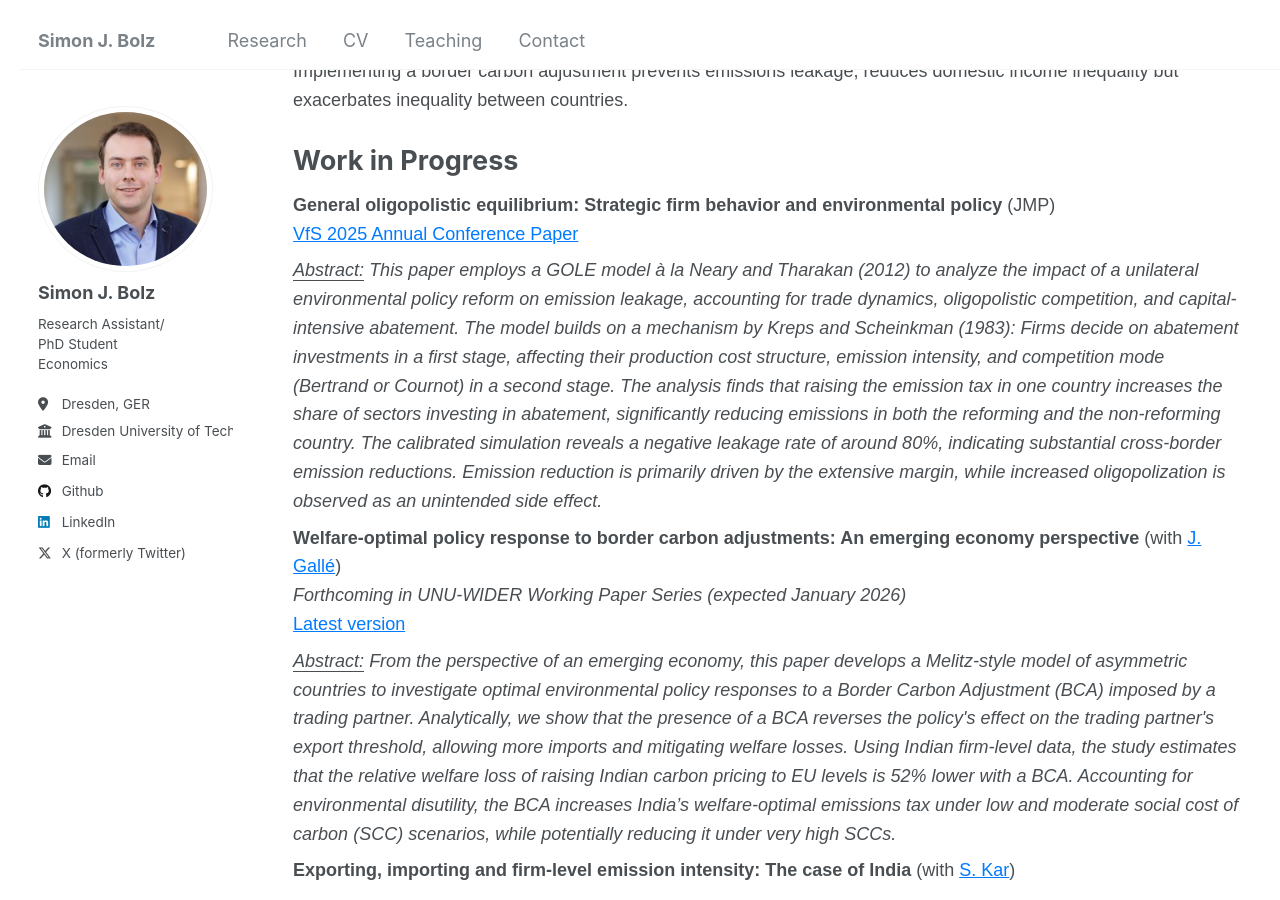
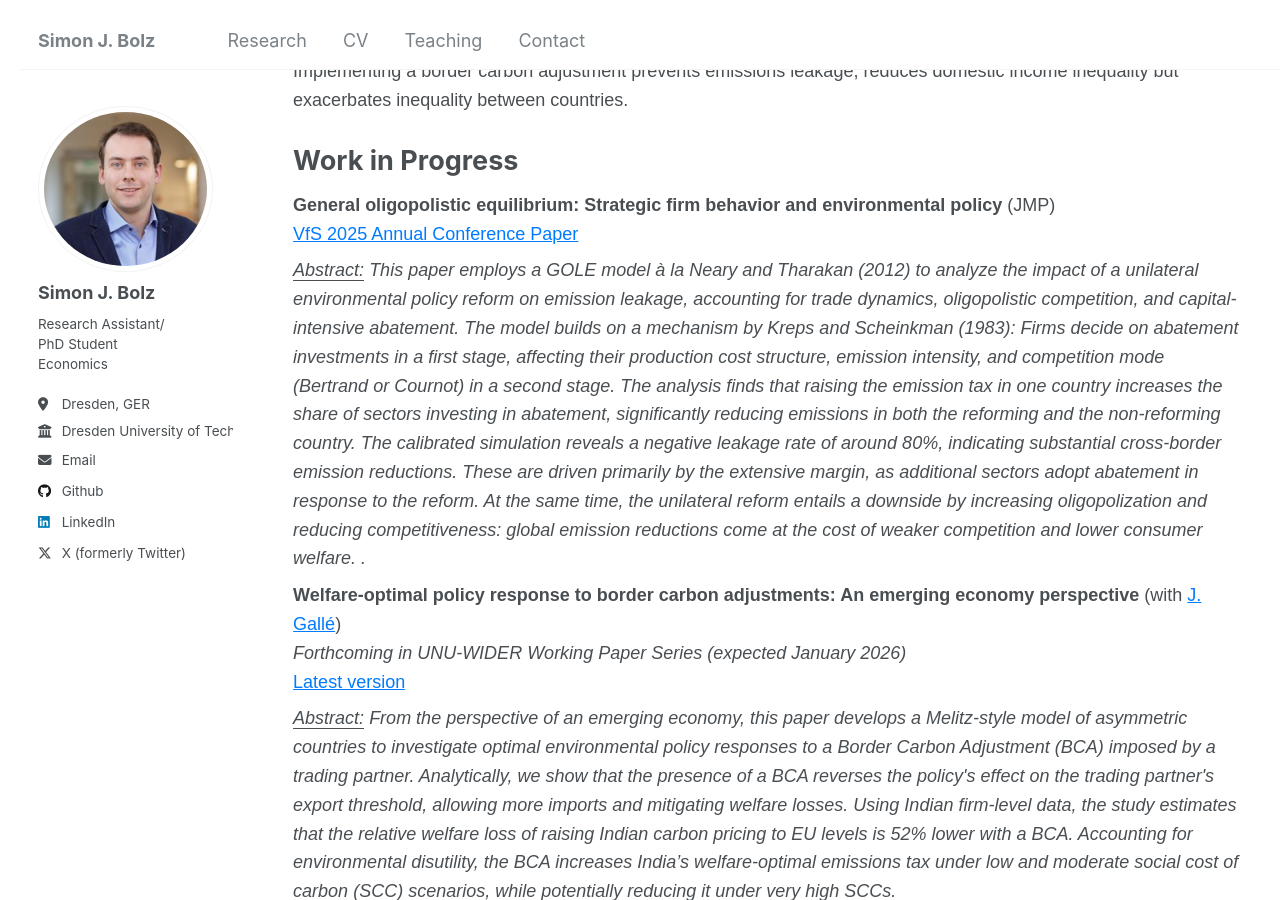
Before and after one commit to sjbolz/sjbolz.github.io, a Jekyll site: the page built from _pages/portfolio.html, in a window 1280 px wide and 900 px high, scrolled down 571 px. Built offline with Jekyll 4.4.1, drawn with Linux system fonts in a browser that asks for light colours.

Commit message:
Update portfolio.html

```diff
--- a/_pages/portfolio.html
+++ b/_pages/portfolio.html
@@ -52,7 +52,8 @@ text-decoration: underline;
 
 <p><strong>General oligopolistic equilibrium: Strategic firm behavior and environmental policy</strong> (JMP)<br>
 <a href="https://www.econstor.eu/bitstream/10419/325364/1/vfs-2025-pid-127049.pdf">VfS 2025 Annual Conference Paper</a></p>
-<p><em><u>Abstract:</u> This paper employs a GOLE model à la Neary and Tharakan (2012) to analyze the impact of a unilateral environmental policy reform on emission leakage, accounting for trade dynamics, oligopolistic competition, and capital-intensive abatement. The model builds on a mechanism by Kreps and Scheinkman (1983): Firms decide on abatement investments in a first stage, affecting their production cost structure, emission intensity, and competition mode (Bertrand or Cournot) in a second stage. The analysis finds that raising the emission tax in one country increases the share of sectors investing in abatement, significantly reducing emissions in both the reforming and the non-reforming country. The calibrated simulation reveals a negative leakage rate of around 80%, indicating substantial cross-border emission reductions. Emission reduction is primarily driven by the extensive margin, while increased oligopolization is observed as an unintended side effect.</em></p>
+<p><em><u>Abstract:</u> This paper employs a GOLE model à la Neary and Tharakan (2012) to analyze the impact of a unilateral environmental policy reform on emission leakage, accounting for trade dynamics, oligopolistic competition, and capital-intensive abatement. The model builds on a mechanism by Kreps and Scheinkman (1983): Firms decide on abatement investments in a first stage, affecting their production cost structure, emission intensity, and competition mode (Bertrand or Cournot) in a second stage. The analysis finds that raising the emission tax in one country increases the share of sectors investing in abatement, significantly reducing emissions in both the reforming and the non-reforming country. The calibrated simulation reveals a negative leakage rate of around 80%, indicating substantial cross-border emission reductions. These are driven primarily by the extensive margin, as additional sectors adopt abatement in response to the reform. At the same time, the unilateral reform entails a downside by increasing oligopolization and reducing competitiveness:  global emission reductions come at the cost of weaker competition and lower consumer welfare.
+.</em></p>
 
 
 <p><strong>Welfare-optimal policy response to border carbon adjustments: An emerging economy perspective</strong> (with <a href="https://johannesgalle.github.io/">J. Gallé</a>)<br>
```
